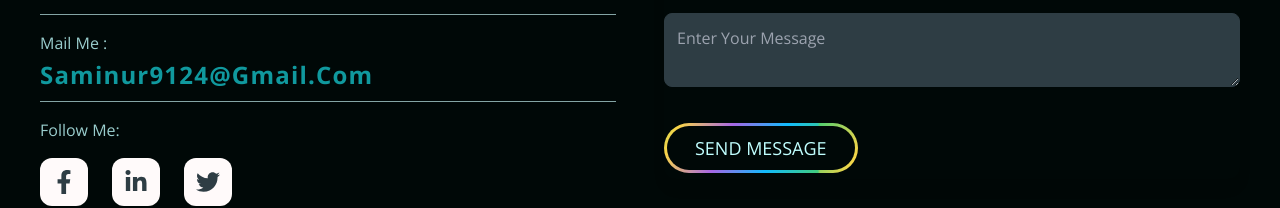
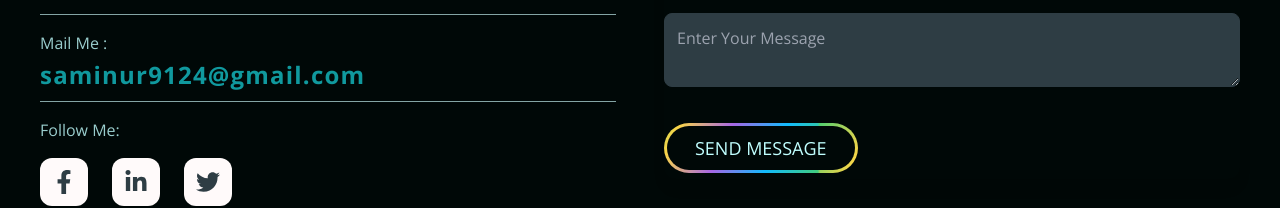
Before and after one commit to dev-saminur/sr-my-portfolio, a Next.js app: page / in a window 1280 px wide. Shown: the part 5217-5425 px from the top of the page. Built offline with nearby package versions, Linux system fonts and the light colour scheme.

Commit message:
Update ContactForm.js

```diff
--- a/src/components/Contact/ContactForm.js
+++ b/src/components/Contact/ContactForm.js
@@ -20,7 +20,7 @@ const ContactForm = () => {
                       <h6 className="text-base font-normal opacity-80 text-headerColor mb-1 capitalize">
                         {item.subtitle}
                       </h6>
-                      <h4 className="text-2xl opacity-80 capitalize text-linkColor  font-bold tracking-wider  pb-2.5 border-b border-sectionColor">
+                      <h4 className="text-2xl opacity-80  text-linkColor  font-bold tracking-wider  pb-2.5 border-b border-sectionColor">
                         {item.title}
                       </h4>
                     </div>
```
